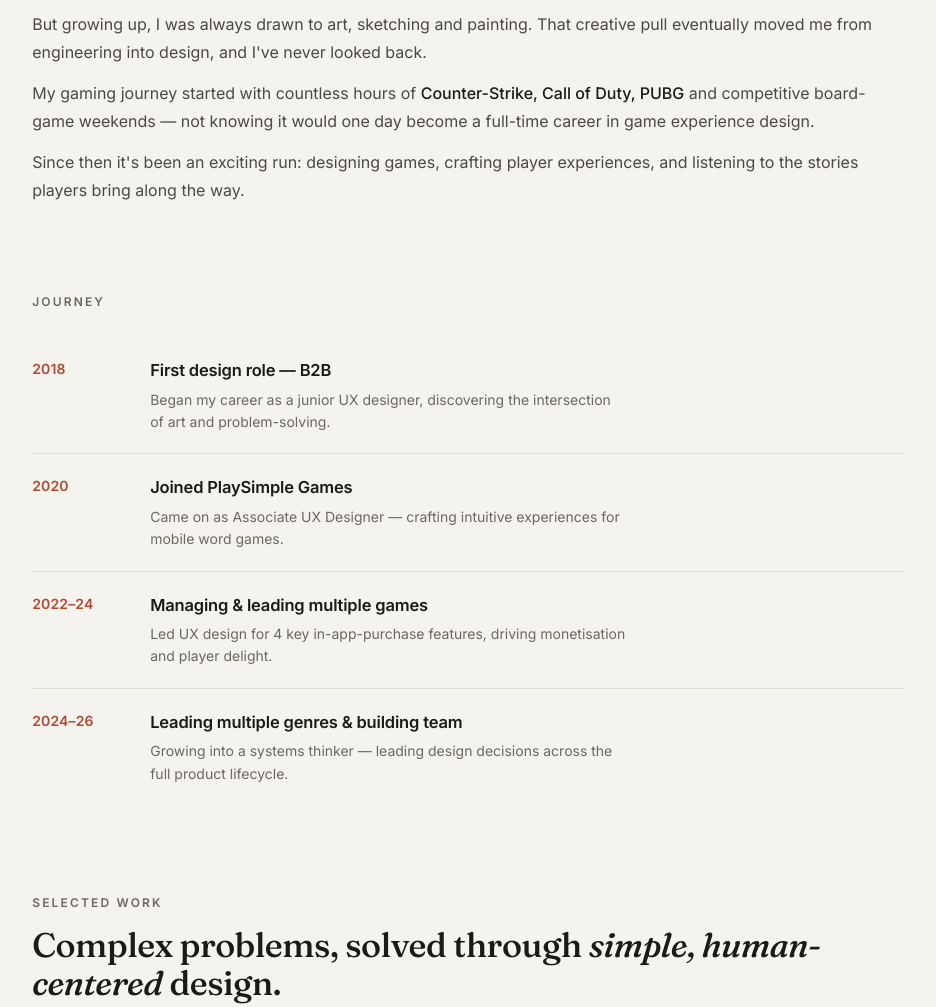
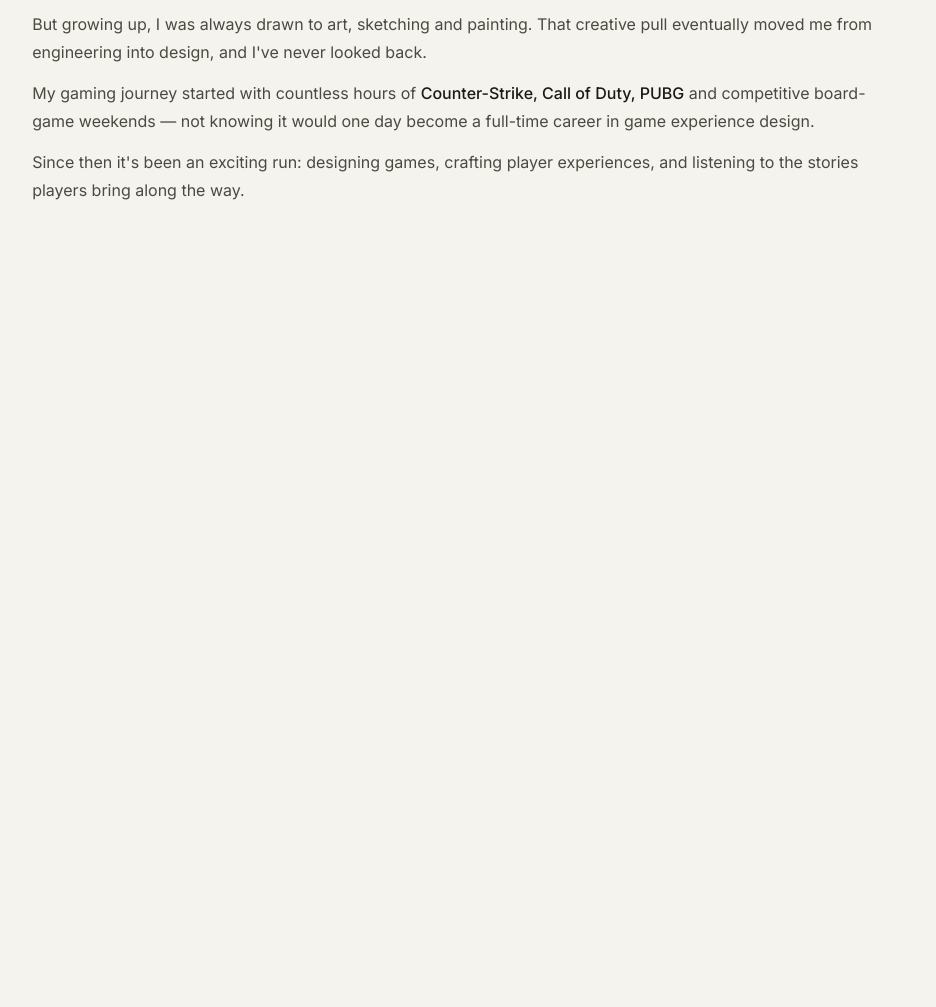
Before and after one commit to shilparajak/portfolio, a plain HTML site: page index.html in a window 1280 px wide. Shown: the part 831-1838 px from the top of the page, without its empty margins (341-1277 px from the left). After the commit the page ends 1079 px from the top, so only its background shows below. Drawn offline with Linux system fonts and the light colour scheme.

Commit message:
Convert sidebar into tabs: landing shows only About, each nav item opens its own section; hash-routing + deep links; degrades to full page without JS

```diff
--- a/index.html
+++ b/index.html
@@ -49,6 +49,10 @@
     border-right:1px solid var(--line);
   }
   main{flex:1;min-width:0;padding:44px 0 44px clamp(28px,4vw,64px);max-width:calc(var(--maxcol) + 64px)}
+
+  /* Tabbed navigation: only the active section shows (JS-enhanced; degrades to full scroll without JS) */
+  html.tabbed main > section[id]{display:none;margin-top:0}
+  html.tabbed main > section[id].show{display:block}
 
   /* ---------- Sidebar ---------- */
   .mark{display:flex;align-items:center;gap:12px;margin-bottom:40px}
@@ -276,7 +280,7 @@
 
   <!-- ============ SIDEBAR ============ -->
   <aside>
-    <a class="mark" href="#top" aria-label="Shilpa Rajak — home">
+    <a class="mark" href="#about" aria-label="Shilpa Rajak — home">
       <svg viewBox="0 0 100 100" fill="none" aria-hidden="true">
         <circle cx="50" cy="50" r="47" stroke="#1B1A16" stroke-width="1.4"/>
         <text x="50" y="63" text-anchor="middle" font-family="Fraunces,Georgia,serif" font-size="42" font-weight="500" fill="#1B1A16">SR</text>
@@ -308,7 +312,7 @@
 
     <!-- mobile top bar -->
     <div class="topbar">
-      <a class="mark" href="#top" aria-label="Shilpa Rajak — home">
+      <a class="mark" href="#about" aria-label="Shilpa Rajak — home">
         <svg viewBox="0 0 100 100" fill="none" aria-hidden="true">
           <circle cx="50" cy="50" r="47" stroke="#1B1A16" stroke-width="1.6"/>
           <text x="50" y="63" text-anchor="middle" font-family="Fraunces,Georgia,serif" font-size="42" font-weight="500" fill="#1B1A16">SR</text>
@@ -554,37 +558,53 @@
 <script>
 (function(){
   var reduce = window.matchMedia && window.matchMedia('(prefers-reduced-motion: reduce)').matches;
+  var TABS = ['about','journey','work','frameworks','skills','life','contact'];
+  var root = document.documentElement;
+  root.classList.add('tabbed');           // enable tabs (JS-only; degrades to full page without JS)
+  if(!reduce) root.classList.add('js-anim');
 
-  // Reveal on scroll. Content is visible by default; only hide-then-animate when
-  // JS + IntersectionObserver are live, so nothing can get stuck invisible.
-  var revs = [].slice.call(document.querySelectorAll('.reveal'));
-  if(!reduce && 'IntersectionObserver' in window){
-    document.documentElement.classList.add('js-anim');
-    var ro = new IntersectionObserver(function(entries){
-      entries.forEach(function(e){ if(e.isIntersecting){ e.target.classList.add('in'); ro.unobserve(e.target); } });
-    }, {rootMargin:'0px 0px -6% 0px', threshold:0.04});
-    revs.forEach(function(el){ro.observe(el);});
-    // backup to IO: reveal anything in view on load/scroll/resize (guarantees nothing sticks hidden)
-    function safety(){var vh=window.innerHeight;revs.forEach(function(e){if(!e.classList.contains('in') && e.getBoundingClientRect().top<vh){e.classList.add('in');}});}
-    window.addEventListener('load', function(){setTimeout(safety,300);});
-    window.addEventListener('scroll', safety, {passive:true});
-    window.addEventListener('resize', safety);
+  var panels   = [].slice.call(document.querySelectorAll('main > section[id]'));
+  var navLinks = [].slice.call(document.querySelectorAll('nav a[href^="#"]'));
+
+  function setReveals(panel, on){
+    var r = panel.querySelectorAll('.reveal');
+    for(var i=0;i<r.length;i++){
+      if(!on){ r[i].classList.remove('in'); continue; }
+      if(reduce){ r[i].classList.add('in'); }
+      else { (function(el,k){ setTimeout(function(){ el.classList.add('in'); }, Math.min(k*40,260)); })(r[i], i); }
+    }
   }
 
-  // Active-section nav highlight
-  var sections = [].slice.call(document.querySelectorAll('main section[id]'));
-  var links = [].slice.call(document.querySelectorAll('nav a[href^="#"]'));
-  function setActive(id){
-    links.forEach(function(a){
-      a.classList.toggle('active', a.getAttribute('href') === '#'+id);
-    });
+  function show(id){
+    if(TABS.indexOf(id) < 0) id = 'about';
+    for(var i=0;i<panels.length;i++){
+      var on = panels[i].id === id;
+      panels[i].classList.toggle('show', on);
+      setReveals(panels[i], on);
+    }
+    for(var j=0;j<navLinks.length;j++){
+      navLinks[j].classList.toggle('active', navLinks[j].getAttribute('href') === '#'+id);
+    }
+    window.scrollTo(0,0);
   }
-  if('IntersectionObserver' in window){
-    var so = new IntersectionObserver(function(entries){
-      entries.forEach(function(e){ if(e.isIntersecting) setActive(e.target.id); });
-    }, {rootMargin:'-45% 0px -50% 0px'});
-    sections.forEach(function(s){so.observe(s);});
+
+  // Any in-page # link (nav + logo) becomes a tab switch
+  var hashLinks = [].slice.call(document.querySelectorAll('a[href^="#"]'));
+  for(var n=0;n<hashLinks.length;n++){
+    (function(a){
+      var id = a.getAttribute('href').slice(1);
+      if(TABS.indexOf(id) < 0 && id !== 'top' && id !== 'about') return;
+      a.addEventListener('click', function(e){
+        e.preventDefault();
+        var t = (id === 'top') ? 'about' : id;
+        if(location.hash !== '#'+t){ history.pushState(null,'','#'+t); }
+        show(t);
+      });
+    })(hashLinks[n]);
   }
+
+  window.addEventListener('hashchange', function(){ show((location.hash||'#about').slice(1)); });
+  show((location.hash||'#about').slice(1));
 })();
 </script>
 </body>
```
